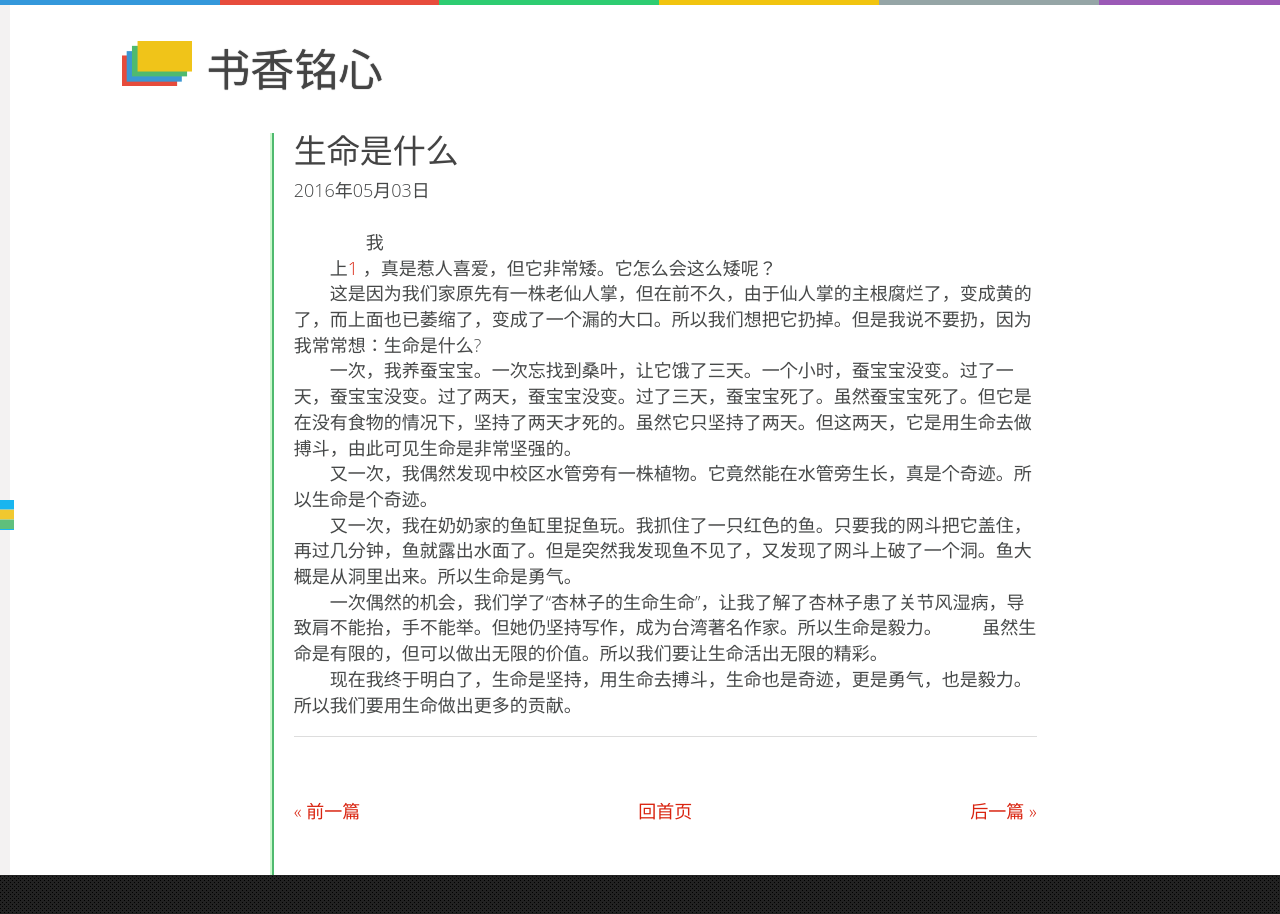
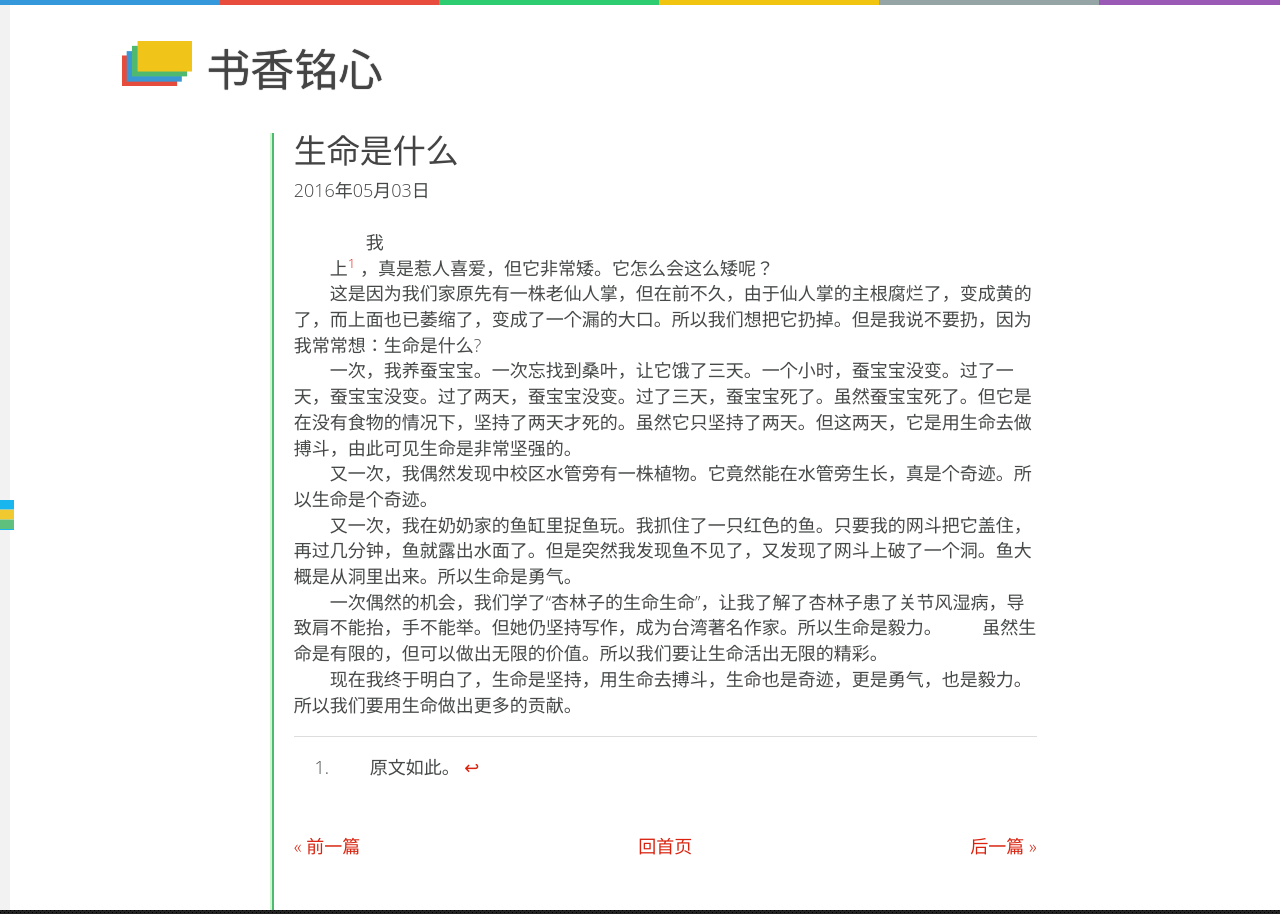
Before and after one commit to winsphinx/sxmx, a Jekyll site: the page built from _posts/2016-05-03-life.md, in a window 1280 px wide. Built offline with Jekyll 4.4.1, drawn with Linux system fonts in a browser that asks for light colours; comment, search, counter and statistics services are not loaded.

Commit message:
add posts

```diff
--- a/_posts/2016-05-03-life.md
+++ b/_posts/2016-05-03-life.md
@@ -5,7 +5,7 @@ title: 生命是什么
 
 
 　　我
-　　上[1] ，真是惹人喜爱，但它非常矮。它怎么会这么矮呢？
+　　上[^1] ，真是惹人喜爱，但它非常矮。它怎么会这么矮呢？
 　　这是因为我们家原先有一株老仙人掌，但在前不久，由于仙人掌的主根腐烂了，变成黄的了，而上面也已萎缩了，变成了一个漏的大口。所以我们想把它扔掉。但是我说不要扔，因为我常常想：生命是什么?
 　　一次，我养蚕宝宝。一次忘找到桑叶，让它饿了三天。一个小时，蚕宝宝没变。过了一天，蚕宝宝没变。过了两天，蚕宝宝没变。过了三天，蚕宝宝死了。虽然蚕宝宝死了。但它是在没有食物的情况下，坚持了两天才死的。虽然它只坚持了两天。但这两天，它是用生命去做搏斗，由此可见生命是非常坚强的。
 　　又一次，我偶然发现中校区水管旁有一株植物。它竟然能在水管旁生长，真是个奇迹。所以生命是个奇迹。
@@ -15,4 +15,4 @@ title: 生命是什么
 　　现在我终于明白了，生命是坚持，用生命去搏斗，生命也是奇迹，更是勇气，也是毅力。所以我们要用生命做出更多的贡献。
 
 ***
-[1]: # 原文如此。
+[^1]: 原文如此。
```
Also changed, not shown: _posts/2016-06-19-rice.md (added, +9 -0 lines).
